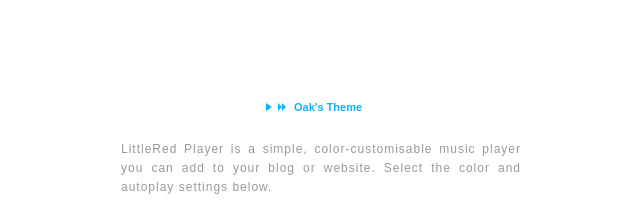
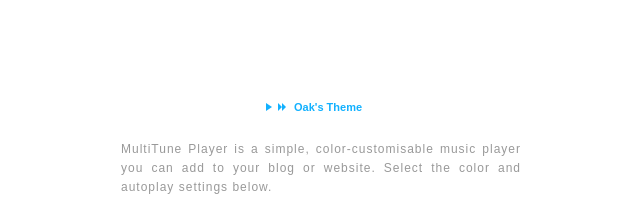
Before and after one commit to mszmaddie/mszmaddie.github.io, a plain HTML site: page index.html in a window 1280 px wide. Shown: the top 214 px of the page, 319-959 px from the left. Drawn offline with Linux system fonts and the light colour scheme.

Commit message:
Update index.html

```diff
--- a/index.html
+++ b/index.html
@@ -13,7 +13,7 @@
       </div>
 
       <div id="infobox">
-        LittleRed Player is a simple, color-customisable music player you can add to your blog or website. Select the color and autoplay settings below.
+        MultiTune Player is a simple, color-customisable music player you can add to your blog or website. Select the color and autoplay settings below.
       </div>
 
       <div id="cinterface">
```
